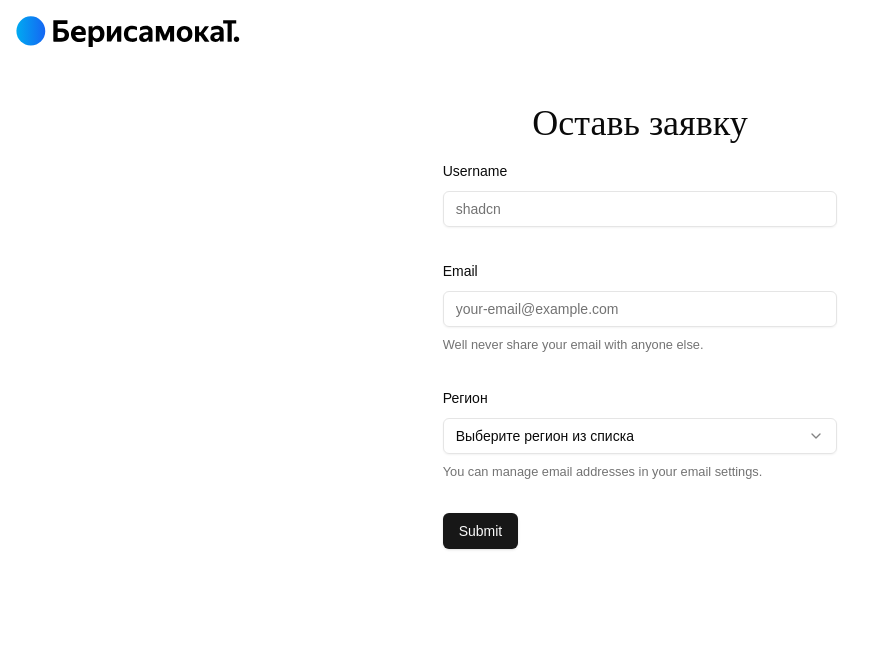
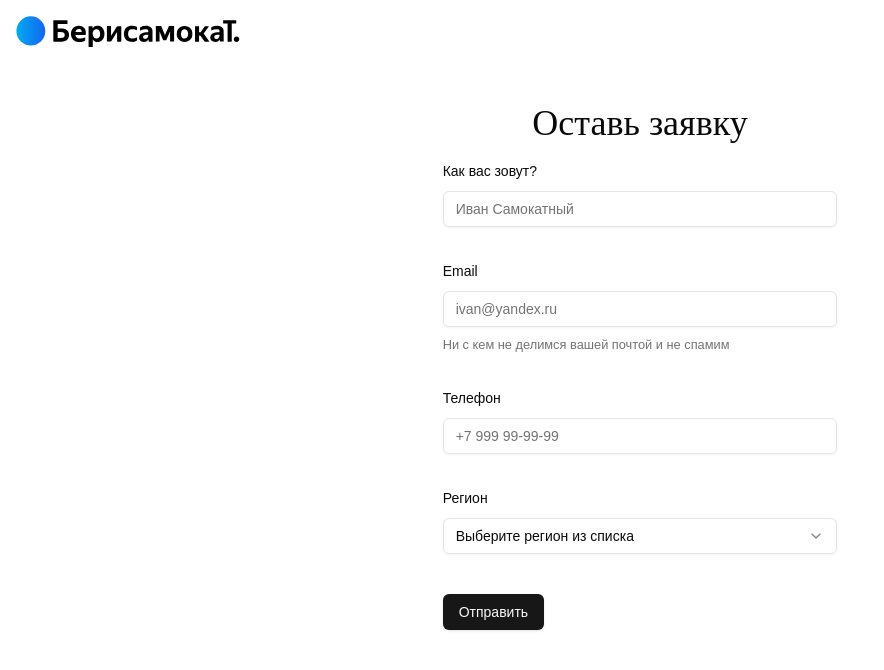
Before and after one commit to Sergey-aw/start_berisamocat, a Next.js app in the folder beri/: page /join in a window 1280 px wide. Shown: the top 670 px of the page, without its empty margins (0-884 px from the left). Built offline with nearby package versions, Linux system fonts and the light colour scheme; a web font is replaced by a local one.

Commit message:
updated routing and form

```diff
--- a/beri/app/api/contacts/route.ts
+++ b/beri/app/api/contacts/route.ts
@@ -12,6 +12,7 @@ export async function POST(request: NextRequest) {
 
   const contactProperties: Record<string, string | number> = {
     firstName: res["username"],
+    phone: res["phone"],
     city: res["city"]
   };
 
--- a/beri/components/ui/form_loop.tsx
+++ b/beri/components/ui/form_loop.tsx
@@ -2,7 +2,7 @@
 // @ts-nocheck
 
 "use client"
-import { useState } from "react";
+import { useState, useEffect } from "react";
 import { zodResolver } from "@hookform/resolvers/zod"
 import { useForm } from "react-hook-form"
 import { z } from "zod"
@@ -29,16 +29,23 @@ import Link from "next/link";
 
 import { Alert, AlertDescription, AlertTitle } from "@/components/ui/alert"
 
+const phoneRegex = new RegExp(
+  /^([+]?[\s0-9]+)?(\d{3}|[(]?[0-9]+[)])?([-]?[\s]?[0-9])+$/
+);
+
 // Updating the form schema to include an email field
 const formSchema = z.object({
   username: z.string().min(2, {
-    message: "Username must be at least 2 characters.",
+    message: "Слишком короткое имя.",
+  }),
+  phone: z.string().regex(phoneRegex, {
+    message: "Кажется это не номер телефона.",
   }),
   email: z.string().email({
-    message: "Invalid email address.",
+    message: "Кажется, это не email.",
   }),
   city: z.string().min(2, {
-    message: "City must be at least 2 characters.",
+    message: "Выберите регион из списка.",
   }),
 })
 
@@ -47,15 +54,38 @@ const formSchema = z.object({
 export function ProfileForm() {
     const [isLoading, setIsLoading] = useState(false);
     const [isSuccess, setIsSuccess] = useState(false);
+    const [defaultCity, setDefaultCity] = useState('');
 
     const form = useForm<z.infer<typeof formSchema>>({
       resolver: zodResolver(formSchema),
       defaultValues: {
         username: "",
+        phone: "",
         email: "",
-          city: "",
+        city: defaultCity,
       },
     })
+
+    const getRegionFromUrl = () => {
+      const params = new URLSearchParams(window.location.search);
+      const region = params.get('region');
+      const regionMap = {
+          bg: 'Богородицк',
+          bd: 'Буддёновск',
+          sh: 'Салехард'
+      };
+      return region && regionMap[region] ? regionMap[region] : '';
+  }
+
+  useEffect(() => {
+    const cityFromUrl = getRegionFromUrl();
+    if (cityFromUrl) {
+      setDefaultCity(cityFromUrl);
+      form.setValue('city', cityFromUrl);
+      console.log('City from URL:', cityFromUrl);
+    }
+  }, [form]);
+
 
       async function onSubmit(values: z.infer<typeof formSchema>) {
         console.log(values);
@@ -112,16 +142,18 @@ export function ProfileForm() {
 
 
   return (
-    <><Form {...form}>
+    <>
+     {!isSuccess && (
+    <Form {...form}>
           <form onSubmit={form.handleSubmit(onSubmit)} className="space-y-8">
               <FormField
                   control={form.control}
                   name="username"
                   render={({ field }) => (
                       <FormItem>
-                          <FormLabel>Username</FormLabel>
+                          <FormLabel>Как вас зовут?</FormLabel>
                           <FormControl>
-                              <Input placeholder="shadcn" {...field} />
+                              <Input placeholder="Иван Самокатный" {...field} />
                           </FormControl>
                       </FormItem>
                   )} />
@@ -134,21 +166,40 @@ export function ProfileForm() {
                       <FormItem>
                           <FormLabel>Email</FormLabel>
                           <FormControl>
-                              <Input placeholder="your-email@example.com" {...field} />
+                              <Input placeholder="ivan@yandex.ru" {...field} />
                           </FormControl>
                           <FormDescription>
-                              Well never share your email with anyone else.
+                              Ни с кем не делимся вашей почтой и не спамим
                           </FormDescription>
                           <FormMessage />
                       </FormItem>
                   )} />
     <FormField
                   control={form.control}
+                  name="phone"
+                  render={({ field }) => (
+                      <FormItem>
+                          <FormLabel>Телефон</FormLabel>
+                          <FormControl>
+                              <Input placeholder="+7 999 99-99-99" {...field} />
+                          </FormControl>
+                          {/* <FormDescription>
+                              Ни с кем не делимся вашей почтой и не спамим
+                          </FormDescription> */}
+                          <FormMessage />
+                      </FormItem>
+                  )} />
+
+
+
+
+              <FormField
+                  control={form.control}
                   name="city"
                   render={({ field }) => (
                       <FormItem>
                           <FormLabel>Регион</FormLabel>
-                          <Select onValueChange={field.onChange} defaultValue={field.value}>
+                          <Select onValueChange={field.onChange} value={field.value || defaultCity}>
                               <FormControl>
                                   <SelectTrigger>
                                       <SelectValue placeholder="Выберите регион из списка" />
@@ -156,26 +207,25 @@ export function ProfileForm() {
                               </FormControl>
                               <SelectContent>
                                   <SelectItem value="Богородицк">Богородицк</SelectItem>
-                                  <SelectItem value="m@google.com">m@google.com</SelectItem>
-                                  <SelectItem value="m@support.com">m@support.com</SelectItem>
+                                  <SelectItem value="Буддёновск">Буддёновск</SelectItem>
+                                  <SelectItem value="Салехард">Салехард</SelectItem>
                               </SelectContent>
                           </Select>
                           <FormDescription>
-                              You can manage email addresses in your{" "}
-                              <Link href="/examples/forms">email settings</Link>.
+
                           </FormDescription>
                           <FormMessage />
                       </FormItem>
                   )} />
-              <Button type="submit" disabled={isLoading} variant={isSuccess ? 'green' : 'default'}>{isLoading ? 'Loading...' : isSuccess ? 'Success!' : 'Submit'}</Button>
+              <Button type="submit" disabled={isLoading} variant={isSuccess ? 'green' : 'default'}>{isLoading ? 'Отправляем..' : isSuccess ? 'Успешно!' : 'Отправить'}</Button>
           </form>
       </Form>
-
+      )}
             <Alert hidden={!isSuccess}>
               <MailCheckIcon className="h-4 w-4" />
-              <AlertTitle>Heads up!</AlertTitle>
+              <AlertTitle className="text-lg">Заявка отправлена!</AlertTitle>
               <AlertDescription>
-                  You can add components and dependencies to your app using the cli.
+                  В течение 5-ти минут вы получите письмо на указанный адрес с актуальными предложениями по готовым регионам.
               </AlertDescription>
           </Alert></>
 
@@ -184,3 +234,4 @@ export function ProfileForm() {
 
 
 }
+export default ProfileForm;
```
Also changed, not shown: beri/app/join/page.tsx (+5 -2 lines). Lines whose indentation alone changed are shown as unchanged.
